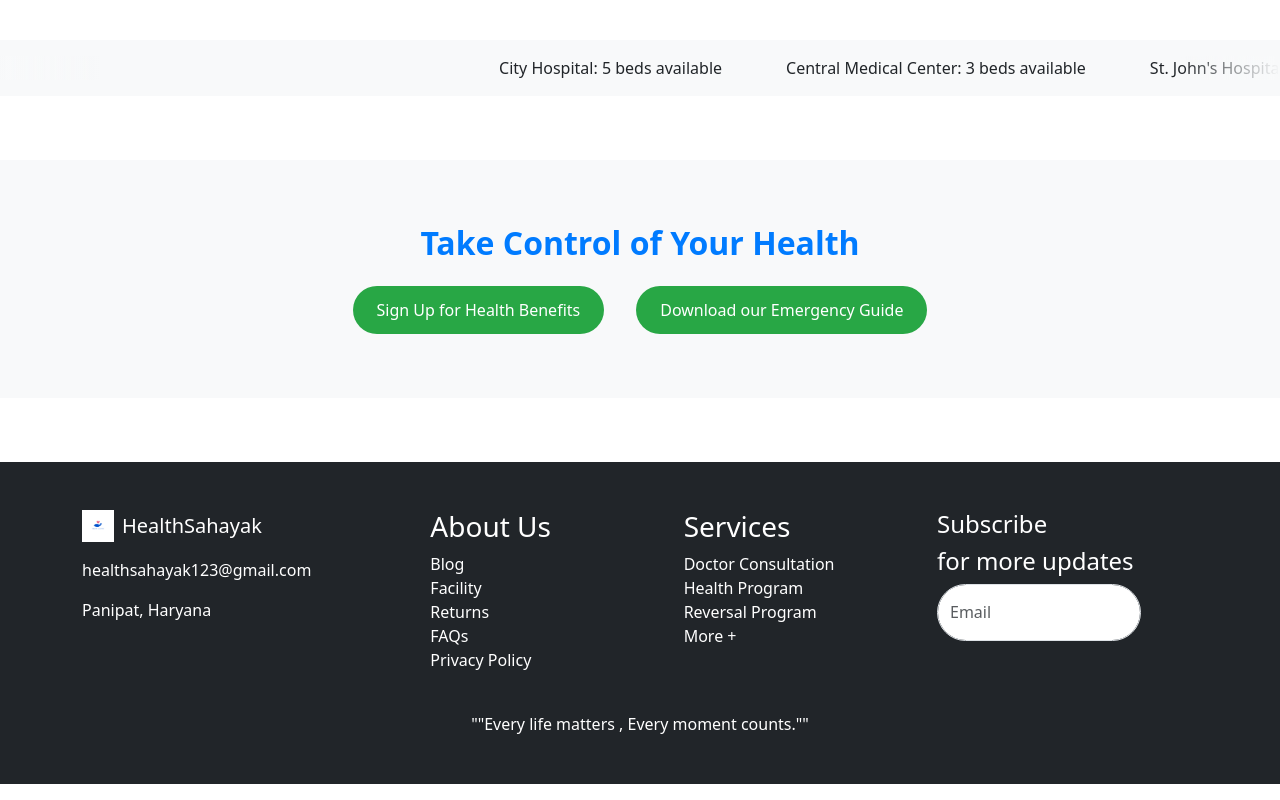
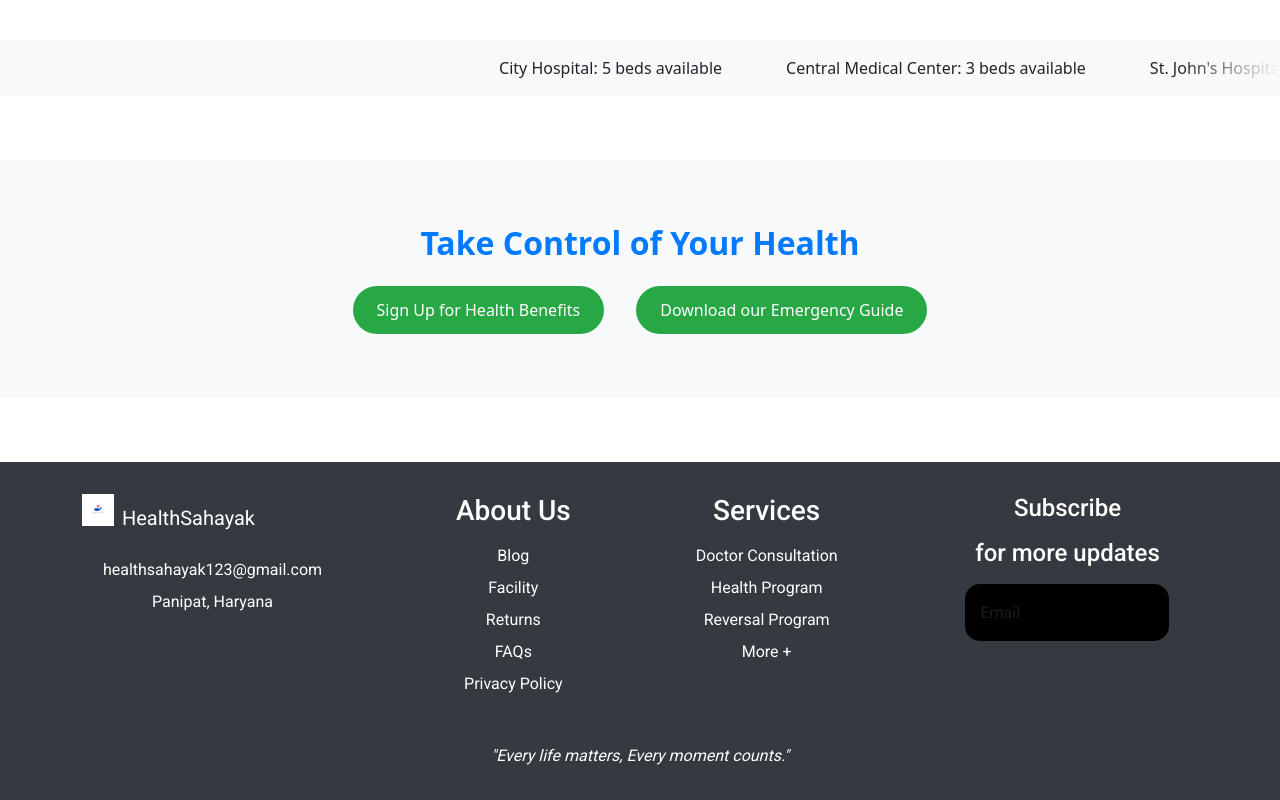
Before and after one commit to AKhilRaghav0/HealthSahayak, a React (Vite) app: page / in a window 1280 px wide. Shown: the part 2496-3296 px from the top of the page. Built offline with nearby package versions, Linux system fonts and the light colour scheme.

Commit message:
footer_update

```diff
--- a/src/Footer.css
+++ b/src/Footer.css
@@ -1,7 +1,11 @@
+@import url('https://fonts.googleapis.com/css2?family=Roboto:wght@400;500;700&display=swap');
+
 .footer {
     background-color: #343a40;
     color: #fff;
     text-align: center;
+    font-family: 'Roboto', sans-serif;
+    padding: 2rem 0;
 }
 
 .footer a {
@@ -15,31 +19,75 @@
     text-decoration: none;
 }
 
-  .social-icons {
+.footer .logo-img {
+    max-width: 100px;
+    margin-bottom: 1rem;
+}
+
+.footer .address p {
+    margin: 0.5rem 0;
+}
+
+.footer h3, .footer h4 {
+    font-weight: 500;
+    margin-bottom: 1rem;
+}
+
+.footer ul {
+    padding: 0;
+    list-style: none;
+}
+
+.footer ul li {
+    margin-bottom: 0.5rem;
+}
+
+.footer .form-control {
+    max-width: 300px;
+    margin: 0 auto;
+}
+
+.footer .subscribe-input {
+    background-color: #000;
+    color: #fff;
+    border: none;
+    border-radius: 15px;
+    padding: 15px;
+    width: 100%;
+    max-width: 204px;
+    height: 57px;
+}
+
+.footer .social-icons {
     margin-top: 1rem;
 }
 
-  .social-icons a {
+.footer .social-icons a {
     font-size: 1.5rem;
     margin: 0 0.5rem;
     transition: color 0.3s ease;
 }
 
-  .social-icons a:hover {
+.footer .social-icons a:hover {
     color: #007bff;
 }
 
-  .footer-links {
+.footer .footer-links {
     margin-bottom: 1rem;
 }
 
+.footer .quote {
+    font-style: italic;
+    margin-top: 2rem;
+}
+
 @media (max-width: 576px) {
-    .footer-links a {
+    .footer .footer-links a {
         display: block;
         margin-bottom: 0.5rem;
     }
 
-    .social-icons {
+    .footer .social-icons {
         margin-top: 1.5rem;
     }
 }
--- a/src/Footer.jsx
+++ b/src/Footer.jsx
@@ -1,10 +1,11 @@
 import React from 'react';
 import 'bootstrap/dist/css/bootstrap.min.css';
 import '@fortawesome/fontawesome-free/css/all.min.css';
+import './Footer.css';
 
 const Footer = () => {
   return (
-    <footer className="bg-dark text-white py-5 mt-5">
+    <footer className="footer">
       <div className="container">
         <div className="row justify-content-between mb-4">
           <div className="col-md-3">
@@ -14,47 +15,47 @@ const Footer = () => {
                 alt="HealthSahayak"
                 className="logo-img me-2"
               />
-              {/* <i className="fa-solid fa-house-medical fs-1 me-2 text-white"></i> */}
               <p className="mb-0 fs-5">HealthSahayak</p>
             </div>
+            <address className="address">
               <p>healthsahayak123@gmail.com</p>
               <p>Panipat, Haryana</p>
+            </address>
           </div>
           <div className="col-md-2">
             <h3 className="text-white">About Us</h3>
             <ul className="list-unstyled">
-              <li><a href="#" className="text-white text-decoration-none">Blog</a></li>
-              <li><a href="#" className="text-white text-decoration-none">Facility</a></li>
-              <li><a href="#" className="text-white text-decoration-none">Returns</a></li>
-              <li><a href="#" className="text-white text-decoration-none">FAQs</a></li>
-              <li><a href="#" className="text-white text-decoration-none">Privacy Policy</a></li>
+              <li><a href="#" className="text-white text-decoration-none" aria-label="Blog">Blog</a></li>
+              <li><a href="#" className="text-white text-decoration-none" aria-label="Facility">Facility</a></li>
+              <li><a href="#" className="text-white text-decoration-none" aria-label="Returns">Returns</a></li>
+              <li><a href="#" className="text-white text-decoration-none" aria-label="FAQs">FAQs</a></li>
+              <li><a href="#" className="text-white text-decoration-none" aria-label="Privacy Policy">Privacy Policy</a></li>
             </ul>
           </div>
           <div className="col-md-2">
             <h3 className="text-white">Services</h3>
             <ul className="list-unstyled">
-              <li><a href="#" className="text-white text-decoration-none">Doctor Consultation</a></li>
-              <li><a href="#" className="text-white text-decoration-none">Health Program</a></li>
-              <li><a href="#" className="text-white text-decoration-none">Reversal Program</a></li>
-              <li><a href="#" className="text-white text-decoration-none">More +</a></li>
+              <li><a href="#" className="text-white text-decoration-none" aria-label="Doctor Consultation">Doctor Consultation</a></li>
+              <li><a href="#" className="text-white text-decoration-none" aria-label="Health Program">Health Program</a></li>
+              <li><a href="#" className="text-white text-decoration-none" aria-label="Reversal Program">Reversal Program</a></li>
+              <li><a href="#" className="text-white text-decoration-none" aria-label="More Services">More +</a></li>
             </ul>
           </div>
           <div className="col-md-3">
             <h4 className="text-white">Subscribe</h4>
-            <h4><a href="#" className="text-white text-decoration-none">for more updates</a></h4>
+            <h4><a href="#" className="text-white text-decoration-none" aria-label="Subscribe for more updates">for more updates</a></h4>
             <input
               type="email"
               name="email"
               placeholder="Email"
-              className="form-control rounded-pill"
-              style={{ height: '57px', width: '204px' }}
+              className="form-control subscribe-input"
               required
             />
           </div>
         </div>
-        <div className="text-center">
+        <div className="text-center quote">
           <span>
-          ""Every life matters , Every moment counts.""
+            "Every life matters, Every moment counts."
           </span>
         </div>
       </div>
```
Lines whose indentation alone changed are shown as unchanged.
